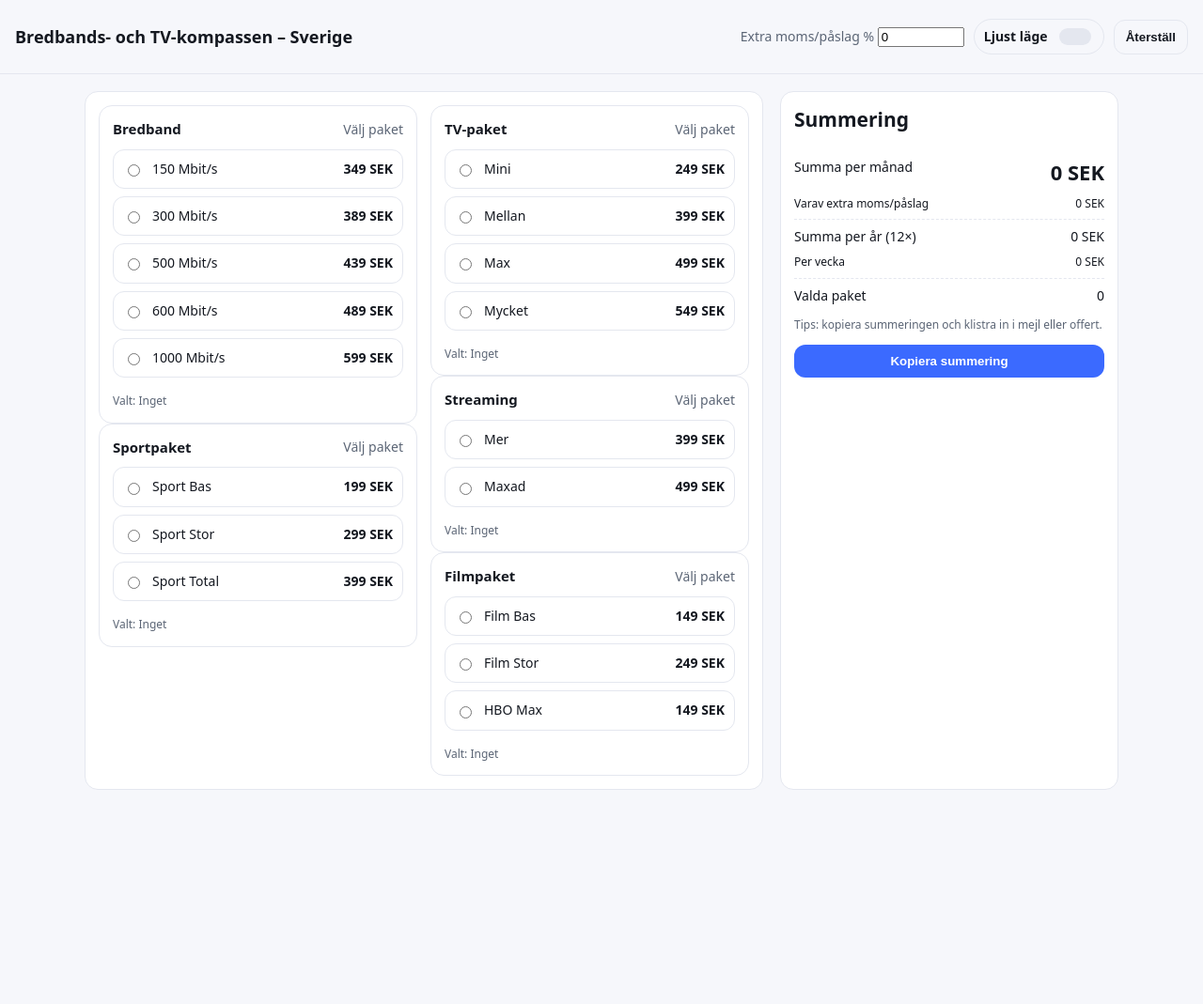
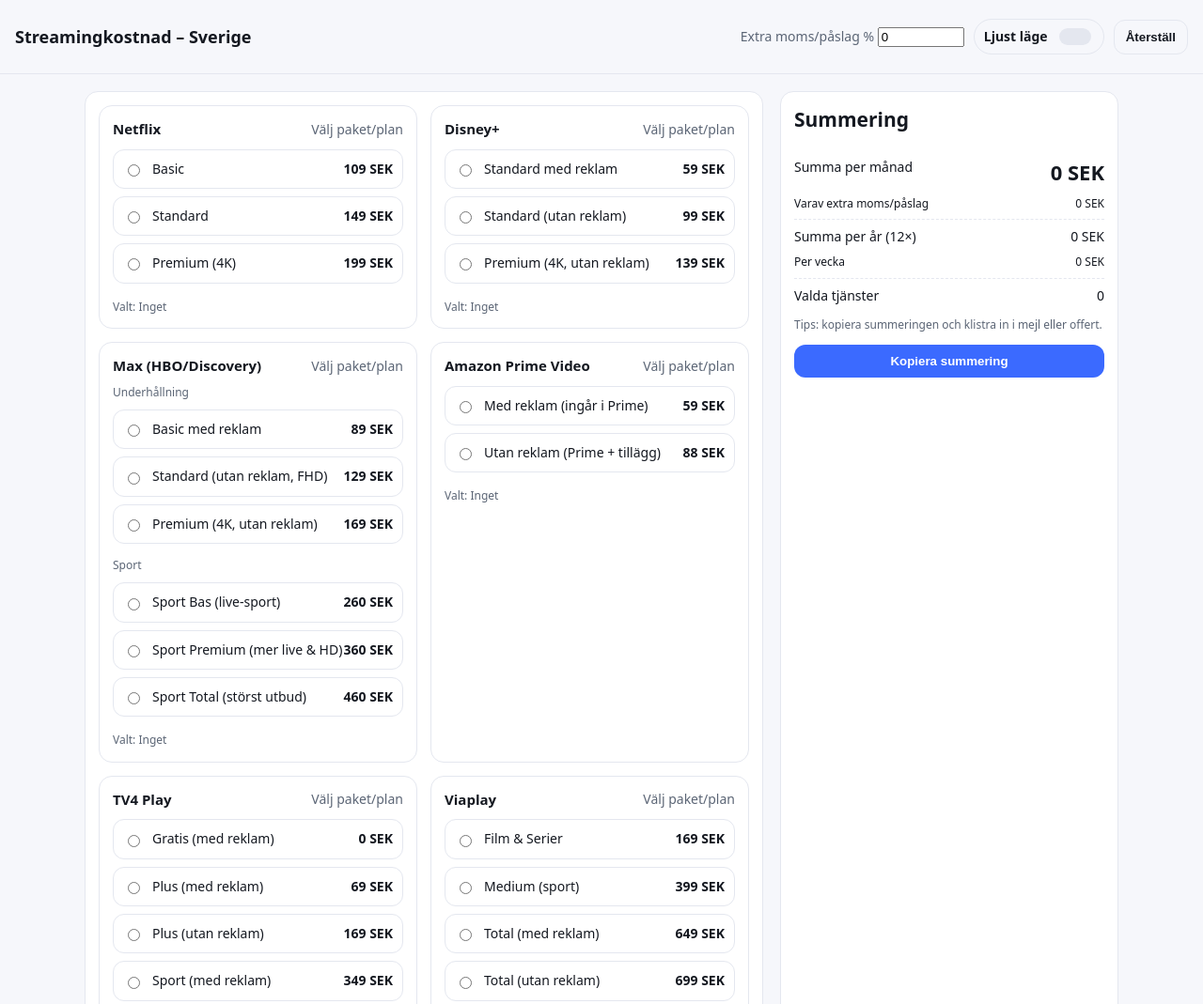
Before and after one commit to MaristoFlow/StreamCalc, a plain HTML site: page index (25).html in a window 1280 px wide. Shown: the top 1069 px of the page at 94% size. Before the commit the page ends 859 px from the top, so only its background shows below. Drawn offline with Linux system fonts and the light colour scheme.

Commit message:
Update index (25).html

```diff
--- a/index (25).html
+++ b/index (25).html
@@ -3,7 +3,7 @@
 <head>
   <meta charset="utf-8" />
   <meta name="viewport" content="width=device-width, initial-scale=1" />
-  <title>Bredbands- och TV-kompassen – Sverige</title>
+  <title>Streamingkostnad – Sverige</title>
   <style>
     :root{
       --bg:#0f1115;--card:#141820;--muted:#9aa3b2;--text:#e9edf5;--accent:#7aa2ff;--line:#202736;
@@ -21,11 +21,8 @@
     main{max-width:1100px;margin:0 auto;padding:18px;display:grid;grid-template-columns: 1fr 360px;gap:18px}
     @media (max-width: 980px){main{grid-template-columns:1fr}}
     .card{background:var(--card);border:1px solid var(--line);border-radius:14px;padding:14px}
-
-    /* Två kolumner i tjänstelistan: vänster (bredband+sport), höger (tv+streaming+film) */
-    .columns{display:grid;grid-template-columns:repeat(2,minmax(0,1fr));gap:14px}
-    @media (max-width:720px){.columns{grid-template-columns:1fr}}
-
+    .services{display:grid;grid-template-columns:repeat(2,minmax(0,1fr));gap:14px}
+    @media (max-width:720px){.services{grid-template-columns:1fr}}
     .service{display:flex;flex-direction:column;gap:10px}
     .service header{display:flex;justify-content:space-between;align-items:center;border:0;padding:0}
     .service h2{font-size:15px;margin:0}
@@ -51,13 +48,14 @@
     .note{font-size:12px;color:var(--muted)}
     .hr{border:0;border-top:1px dashed var(--line);margin:8px 0}
 
+    /* Valmarkering */
     .selected{border-color: var(--accent);box-shadow: 0 0 0 2px var(--glow-color);background: var(--glow-bg)}
     .subhead{font-size:12px;color:var(--muted);margin-top:-2px}
   </style>
 </head>
 <body>
   <header>
-    <h1>Bredbands- och TV-kompassen – Sverige</h1>
+    <h1>Streamingkostnad – Sverige</h1>
     <div class="right">
       <label class="muted">Extra moms/påslag %
         <input type="number" id="vat" value="0" min="0" max="50" step="1" style="width:84px"/>
@@ -74,87 +72,102 @@
   </header>
 
   <main>
-    <!-- Tjänster (vänster sektion) -->
     <section class="card">
-      <div class="columns">
-        <!-- VÄNSTER KOLUMN: Bredband + Sport -->
-        <div id="leftCol"></div>
-        <!-- HÖGER KOLUMN: TV + Streaming + Film -->
-        <div id="rightCol"></div>
-      </div>
+      <div class="services" id="services"></div>
     </section>
 
-    <!-- Summering (höger sektion) -->
     <aside class="card total-card">
       <h2 style="margin-top:0">Summering</h2>
       <div class="chips" id="selectedChips"></div>
 
-      <div class="row"><div>Summa per månad</div><div id="monthly" class="grand" aria-live="polite">0 SEK</div></div>
-      <div class="row kicker"><div>Varav extra moms/påslag</div><div id="vatAmt" aria-live="polite">0 SEK</div></div>
+      <div class="row">
+        <div>Summa per månad</div>
+        <div id="monthly" class="grand" aria-live="polite">0 SEK</div>
+      </div>
+      <div class="row kicker">
+        <div>Varav extra moms/påslag</div>
+        <div id="vatAmt" aria-live="polite">0 SEK</div>
+      </div>
       <hr class="hr">
-      <div class="row"><div>Summa per år (12×)</div><div id="yearly" aria-live="polite">0 SEK</div></div>
-      <div class="row kicker"><div>Per vecka</div><div id="perWeek" aria-live="polite">0 SEK</div></div>
+      <div class="row">
+        <div>Summa per år (12×)</div>
+        <div id="yearly" aria-live="polite">0 SEK</div>
+      </div>
+      <div class="row kicker">
+        <div>Per vecka</div>
+        <div id="perWeek" aria-live="polite">0 SEK</div>
+      </div>
       <hr class="hr">
-      <div class="row"><div>Valda paket</div><div id="count" aria-live="polite">0</div></div>
+      <div class="row"><div>Valda tjänster</div><div id="count" aria-live="polite">0</div></div>
       <p class="note">Tips: kopiera summeringen och klistra in i mejl eller offert.</p>
       <button id="copyBtn" class="btn" style="width:100%">Kopiera summering</button>
     </aside>
   </main>
 
 <script>
-/* === KONFIG – kategoriupplägg & prisnivåer (kan justeras) ===
-   En (1) vald plan per kategori (service.id). Kategorier kan kombineras. */
+/* === KONFIG – fasta SEK-priser (inkl moms i listpris) === */
 const CONFIG = {
   currency: 'SEK',
-  leftOrder:  ['broadband','sport'],          // renderas i vänster kolumn
-  rightOrder: ['tv','streaming','film'],      // renderas i höger kolumn
   services: [
-    /* Bredband – välj en hastighet */
-    { id:'broadband', name:'Bredband',
-      plans: [
-        { id:'bb150', label:'150 Mbit/s',  priceSEK:349 },
-        { id:'bb300', label:'300 Mbit/s',  priceSEK:389 },
-        { id:'bb500', label:'500 Mbit/s',  priceSEK:439 },
-        { id:'bb600', label:'600 Mbit/s',  priceSEK:489 },
-        { id:'bb1000',label:'1000 Mbit/s', priceSEK:599 },
+    {
+      id:'netflix', name:'Netflix',
+      plans:[
+        { id:'basic',    label:'Basic',            priceSEK: 109 },
+        { id:'standard', label:'Standard',         priceSEK: 149 },
+        { id:'premium',  label:'Premium (4K)',     priceSEK: 199 }
       ]
     },
-
-    /* TV – paket (Mini, Mellan, Max, Mycket) */
-    { id:'tv', name:'TV-paket',
-      plans: [
-        { id:'tvMini',   label:'Mini',   priceSEK:249 },
-        { id:'tvMellan', label:'Mellan', priceSEK:399 },
-        { id:'tvMax',    label:'Max',    priceSEK:499 },
-        { id:'tvMycket', label:'Mycket', priceSEK:549 },
+    {
+      id:'disney', name:'Disney+',
+      plans:[
+        { id:'ads',      label:'Standard med reklam',           priceSEK: 59  },
+        { id:'standard', label:'Standard (utan reklam)',        priceSEK: 99  },
+        { id:'premium',  label:'Premium (4K, utan reklam)',     priceSEK: 139 }
       ]
     },
-
-    /* Streaming – Mer, Maxad */
-    { id:'streaming', name:'Streaming',
-      plans: [
-        { id:'strMer',   label:'Mer',    priceSEK:399 },
-        { id:'strMaxad', label:'Maxad',  priceSEK:499 },
+    {
+      id:'max', name:'Max (HBO/Discovery)',
+      /* Viktigt: Sport är egna fristående planer – inget tillägg krävs */
+      plans:[
+        { id:'basicAds',    label:'Basic med reklam',               priceSEK: 89  },
+        { id:'standard',    label:'Standard (utan reklam, FHD)',    priceSEK: 129 },
+        { id:'premium',     label:'Premium (4K, utan reklam)',      priceSEK: 169 },
+        { id:'sportBase',   label:'Sport Bas (live-sport)',         priceSEK: 260 },
+        { id:'sportPremium',label:'Sport Premium (mer live & HD)',  priceSEK: 360 },
+        { id:'sportTotal',  label:'Sport Total (störst utbud)',     priceSEK: 460 }
+      ],
+      groups: [
+        { title: 'Underhållning', ids: ['basicAds','standard','premium'] },
+        { title: 'Sport',         ids: ['sportBase','sportPremium','sportTotal'] }
       ]
     },
-
-    /* Sport – kan kombineras med TV/Streaming, men här väljer man ett sportpaket */
-    { id:'sport', name:'Sportpaket',
-      plans: [
-        { id:'sportBas',  label:'Sport Bas',  priceSEK:199 },
-        { id:'sportStor', label:'Sport Stor', priceSEK:299 },
-        { id:'sportTotal',label:'Sport Total',priceSEK:399 },
+    {
+      id:'prime', name:'Amazon Prime Video',
+      plans:[
+        { id:'ads',      label:'Med reklam (ingår i Prime)',    priceSEK: 59  },
+        { id:'adfree',   label:'Utan reklam (Prime + tillägg)', priceSEK: 88  }
       ]
     },
-
-    /* Film – tilläggs-/filmkategori */
-    { id:'film', name:'Filmpaket',
-      plans: [
-        { id:'filmBas',  label:'Film Bas',  priceSEK:149 },
-        { id:'filmStor', label:'Film Stor', priceSEK:249 },
-        { id:'hboMax',   label:'HBO Max',   priceSEK:149 },
+    {
+      id:'tv4', name:'TV4 Play',
+      plans:[
+        { id:'free',       label:'Gratis (med reklam)',           priceSEK: 0   },
+        { id:'plus',       label:'Plus (med reklam)',             priceSEK: 69  },
+        { id:'plusNoAds',  label:'Plus (utan reklam)',            priceSEK: 169 },
+        { id:'sportAds',   label:'Sport (med reklam)',            priceSEK: 349 },
+        { id:'sport',      label:'Sport (utan reklam)',           priceSEK: 399 },
+        { id:'sportTotal', label:'Sport Total (utan reklam)',     priceSEK: 599 }
       ]
     },
+    {
+      id:'viaplay', name:'Viaplay',
+      plans:[
+        { id:'films',    label:'Film & Serier',                   priceSEK: 169 },
+        { id:'medium',   label:'Medium (sport)',                  priceSEK: 399 },
+        { id:'totalAds', label:'Total (med reklam)',              priceSEK: 649 },
+        { id:'total',    label:'Total (utan reklam)',             priceSEK: 699 }
+      ]
+    }
   ]
 };
 
@@ -165,65 +178,84 @@
 const $ = (sel, root=document)=>root.querySelector(sel);
 const $$ = (sel, root=document)=>[...root.querySelectorAll(sel)];
 
-/* === Rendering av en kategori (service) === */
-function renderServiceCard(service){
+/* === Rendering === */
+function renderServices(){
+  const wrap = document.getElementById('services');
+  wrap.innerHTML = '';
+  CONFIG.services.forEach(s => {
     const card = document.createElement('div');
     card.className = 'card service';
 
-  const plansHTML = service.plans.map(p=>{
-    const radioId = `${service.id}-${p.id}`;
+    // Stöd för (frivilliga) grupper, används för Max
+    let groupsHTML = '';
+    if (s.groups && s.groups.length){
+      groupsHTML = s.groups.map(g=>{
+        const rows = g.ids.map(pid=>{
+          const p = s.plans.find(x=>x.id===pid);
+          const radioId = `${s.id}-${p.id}`;
           return `
             <div class="plan">
               <label for="${radioId}">
-          <input type="radio" name="${service.id}" id="${radioId}" value="${p.id}">
+                <input type="radio" name="${s.id}" id="${radioId}" value="${p.id}">
                 <div>${p.label}</div>
               </label>
               <div class="price">${fmt(p.priceSEK)}</div>
             </div>`;
         }).join('');
+        return `<div class="subhead">${g.title}</div><div class="plans">${rows}</div>`;
+      }).join('');
+    }
 
     card.innerHTML = `
       <header>
-      <h2>${service.name}</h2>
-      <span class="muted">Välj paket</span>
+        <h2>${s.name}</h2>
+        <span class="muted">Välj paket/plan</span>
       </header>
-    <div class="plans">${plansHTML}</div>
-    <div class="note">Valt: <span id="sel-${service.id}">Inget</span></div>
+      ${groupsHTML || `<div class="plans" id="plans-${s.id}"></div>`}
+      <div class="note">Valt: <span id="sel-${s.id}">Inget</span></div>
     `;
+    wrap.appendChild(card);
 
-  // lyssna på ändringar
-  $$(`input[type=radio][name="${service.id}"]`, card).forEach(input=>{
+    // Om grupper användes ovan, behöver vi bara hooka inputs; annars rendera vanliga planer här
+    if (!(s.groups && s.groups.length)){
+      const plansDiv = card.querySelector('#plans-'+s.id);
+      s.plans.forEach(p => {
+        const row = document.createElement('div');
+        row.className = 'plan';
+        const radioId = `${s.id}-${p.id}`;
+        row.innerHTML = `
+          <label for="${radioId}">
+            <input type="radio" name="${s.id}" id="${radioId}" value="${p.id}">
+            <div>${p.label}</div>
+          </label>
+          <div class="price">${fmt(p.priceSEK)}</div>
+        `;
+        plansDiv.appendChild(row);
+      });
+    }
+
+    // Lyssna på alla radio i denna service
+    $$(`input[type=radio][name="${s.id}"]`, card).forEach(input=>{
       input.addEventListener('change', ()=>{
-      selectedPlans[service.id] = input.value;
-      highlightSelected(service.id, input.id, card);
-      const plan = service.plans.find(p=>p.id===input.value);
-      card.querySelector('#sel-'+service.id).textContent = plan ? plan.label : 'Inget';
+        selectedPlans[s.id] = input.value;
+        highlightSelectedPlan(s.id, input.id);
+        const plan = s.plans.find(p=>p.id===input.value);
+        document.getElementById('sel-'+s.id).textContent = plan ? plan.label : 'Inget';
         updateTotals();
       });
     });
-
-  return card;
+  });
+  updateTotals();
 }
 
-/* Markera vald plan inom kategorin */
-function highlightSelected(serviceId, pickedRadioId, scope){
-  $$('.plan', scope).forEach(el => el.classList.remove('selected'));
-  const picked = scope.querySelector('#'+CSS.escape(pickedRadioId))?.closest('.plan');
+/* Markera vald plan visuellt */
+function highlightSelectedPlan(serviceId, pickedRadioId){
+  // kan finnas flera .plans-block om grupper används
+  $$(`.plan`, document.getElementById('services'))
+    .filter(el => el.querySelector(`input[name="${serviceId}"]`))
+    .forEach(el => el.classList.remove('selected'));
+  const picked = document.getElementById(pickedRadioId)?.closest('.plan');
   if (picked) picked.classList.add('selected');
-}
-
-/* === Rendera hela layouten: vänster/höger kolumn enligt order === */
-function renderColumns(){
-  const leftWrap = document.getElementById('leftCol');
-  const rightWrap = document.getElementById('rightCol');
-  leftWrap.innerHTML = '';
-  rightWrap.innerHTML = '';
-
-  const servicesById = Object.fromEntries(CONFIG.services.map(s=>[s.id,s]));
-  CONFIG.leftOrder.forEach(id => leftWrap.appendChild(renderServiceCard(servicesById[id])));
-  CONFIG.rightOrder.forEach(id => rightWrap.appendChild(renderServiceCard(servicesById[id])));
-
-  updateTotals();
 }
 
 /* Summeringar */
@@ -232,6 +264,7 @@
   const chipsWrap = document.getElementById('selectedChips');
   chipsWrap.innerHTML = '';
 
+  // Planer
   Object.entries(selectedPlans).forEach(([sid,pid])=>{
     const svc = CONFIG.services.find(s=>s.id===sid);
     const plan = svc?.plans.find(p=>p.id===pid);
@@ -258,7 +291,7 @@
 /* Kopiera summering */
 function copySummary(){
   let lines = [];
-  lines.push('Bredbands- och TV-kompassen – Summering');
+  lines.push('Streamingkostnad – Summering');
   lines.push('');
 
   Object.entries(selectedPlans).forEach(([sid,pid])=>{
@@ -292,7 +325,7 @@
 
 /* Tema – toggle + persistence */
 function initTheme(){
-  const saved = localStorage.getItem('compass-theme');
+  const saved = localStorage.getItem('streaming-theme');
   const prefersLight = window.matchMedia && window.matchMedia('(prefers-color-scheme: light)').matches;
   const initial = saved || (prefersLight ? 'light' : 'dark');
   document.documentElement.setAttribute('data-theme', initial);
@@ -305,12 +338,12 @@
     const theme = sw.checked ? 'light' : 'dark';
     document.documentElement.setAttribute('data-theme', theme);
     document.getElementById('themeLabel').textContent = sw.checked ? 'Ljust läge' : 'Mörkt läge';
-    localStorage.setItem('compass-theme', theme);
+    localStorage.setItem('streaming-theme', theme);
   });
 }
 
 /* Init */
-renderColumns();
+renderServices();
 initTheme();
 
 document.getElementById('vat').addEventListener('input', updateTotals);
```
Lines whose indentation alone changed are shown as unchanged.
